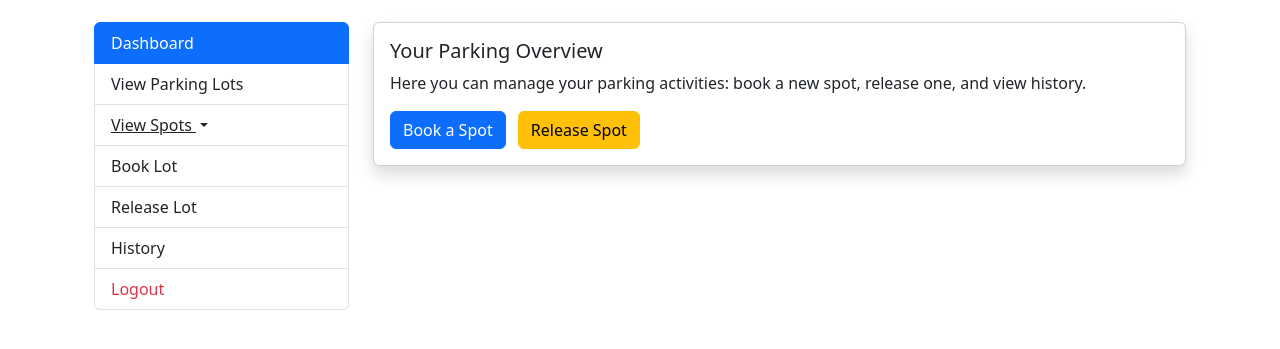
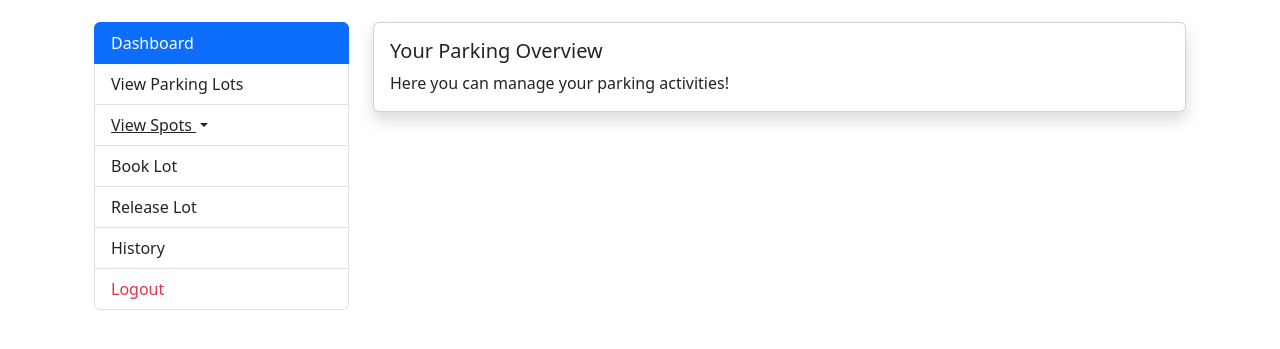
Before and after one commit to harini-saravanan-glitch/vehicle-parking-system, a Flask app: page /user/dashboard in a window 1280 px wide. Shown: the part 120-469 px from the top of the page. Run offline with Flask 3, Linux system fonts and the light colour scheme.

Commit message:
Update user_dashboard.html
debugging

```diff
--- a/templates/user_dashboard.html
+++ b/templates/user_dashboard.html
@@ -43,10 +43,8 @@
                 <div class="card-body">
                     <h5 class="card-title">Your Parking Overview</h5>
                     <p class="card-text">
-                        Here you can manage your parking activities: book a new spot, release one, and view history.
+                        Here you can manage your parking activities!
                     </p>
-                    <a href="{{ url_for('book_parking') }}" class="btn btn-primary me-2">Book a Spot</a>
-                    <a href="{{ url_for('release_parking') }}" class="btn btn-warning">Release Spot</a>
                 </div>
             </div>
         </div>
```
